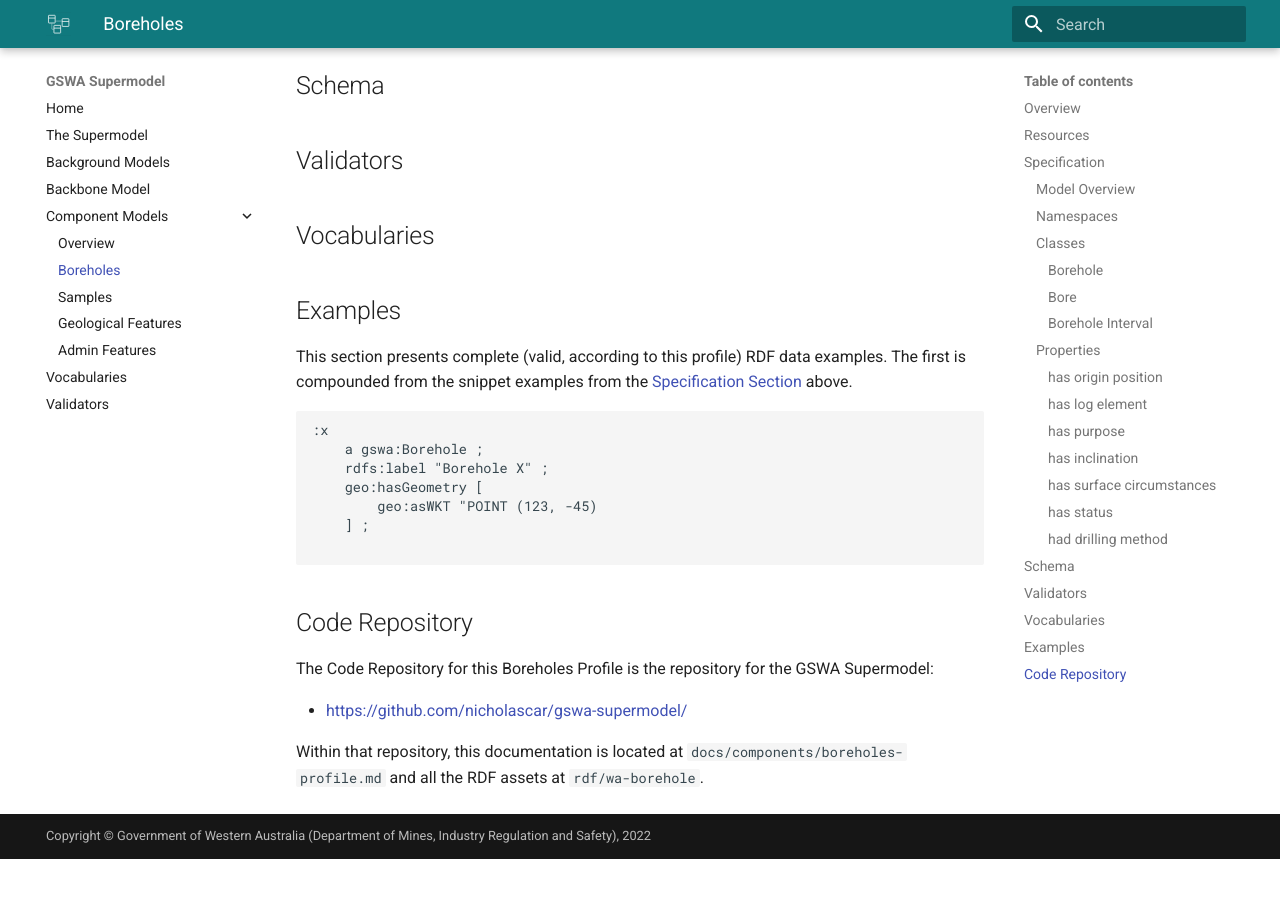
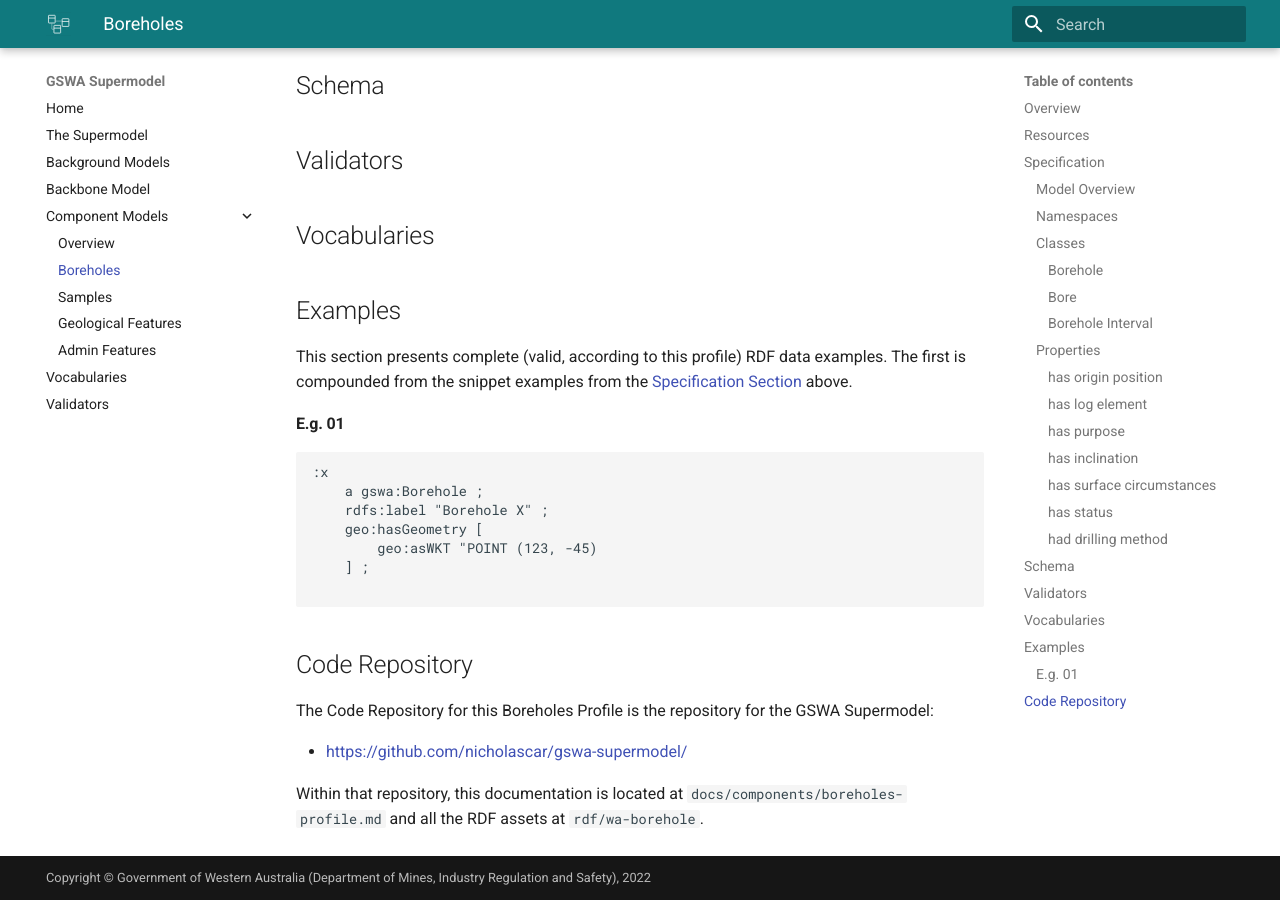
Before and after one commit to nicholascar/gswa-supermodel, an MkDocs documentation site: the page built from docs/components/boreholes-profile.md, in a window 1280 px wide and 900 px high, scrolled down 7841 px. Built offline with MkDocs 1.6.1 and Material for MkDocs 9.7.7, drawn with Linux system fonts in a browser that asks for light colours; before the commit the page ends 8700 px from its top, so only the background shows below that.

Commit message:
RDF updates

````diff
--- a/docs/components/boreholes-profile.md
+++ b/docs/components/boreholes-profile.md
@@ -186,6 +186,9 @@ IRI | [`bh:hadDrillingMethod`](https://linked.data.gov.au/def/borehole/hadDrilli
 
 This section presents complete (valid, according to this profile) RDF data examples. The first is compounded from the snippet examples from the [Specification Section](#specification) above.
 
+#### E.g. 01
+
+
 ```turtle
 :x
     a gswa:Borehole ;
````
Also changed, not shown: 5 other files.
